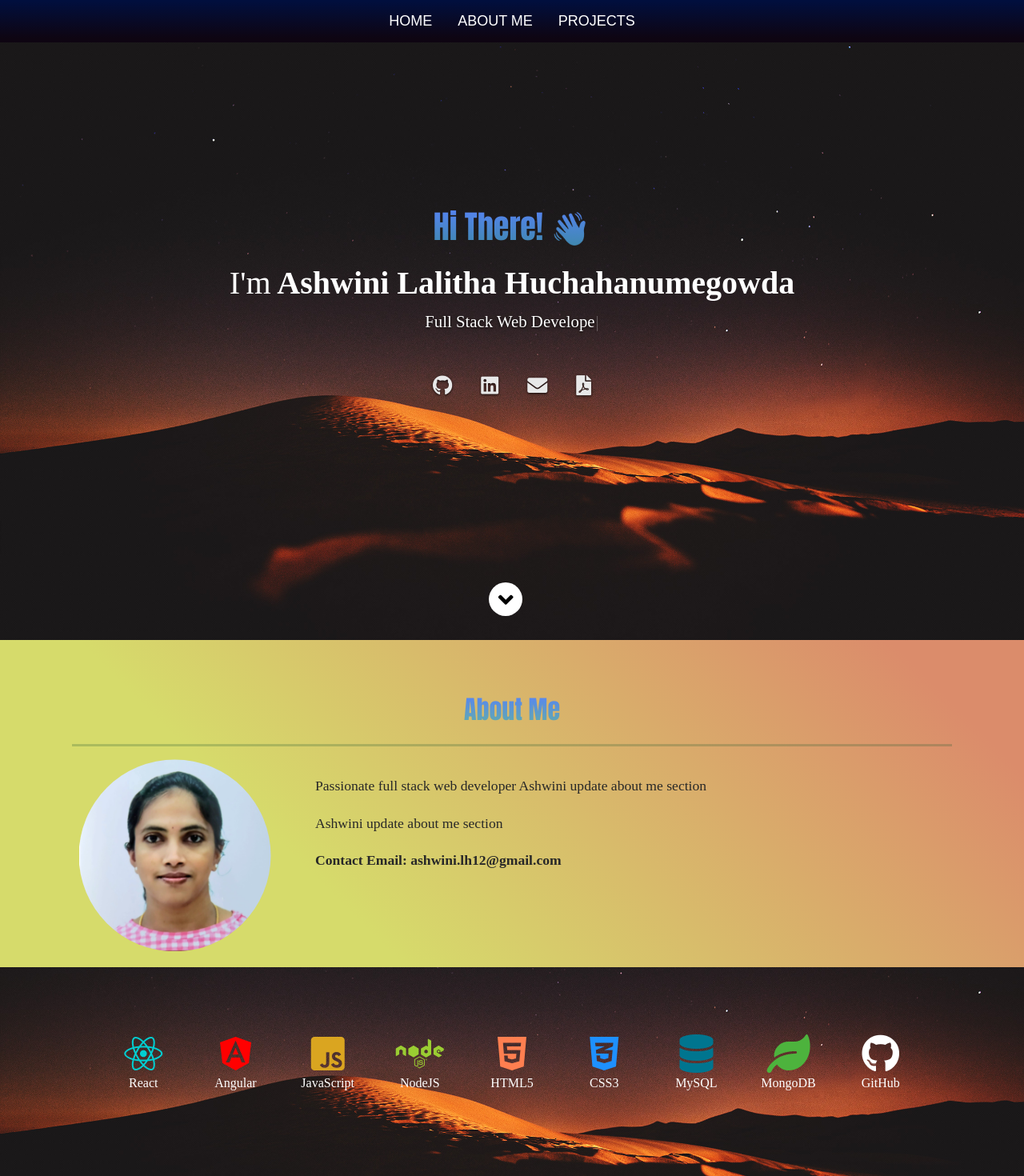
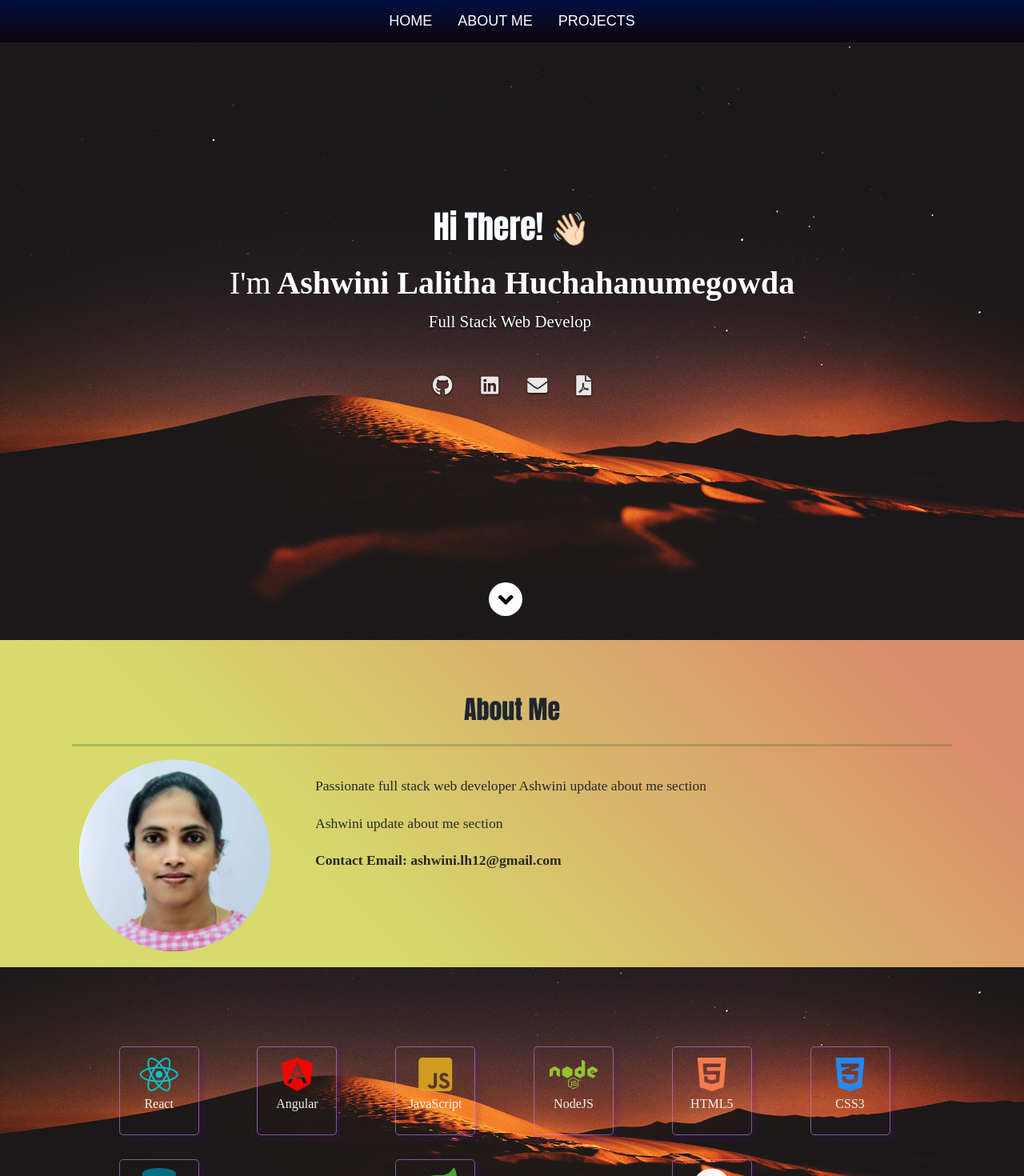
Before and after one commit to ashwinilh/portfolio, a React (Create React App) app: page / in a window 1280 px wide. Shown: the top 1470 px of the page at 80% size. Built offline with nearby package versions, Linux system fonts and the light colour scheme.

Commit message:
updating css for wave

```diff
--- a/src/App.css
+++ b/src/App.css
@@ -68,7 +68,46 @@
 
 .home-section .scrolldown a:hover { background-color: #11ABB0; }
 
+.wave {
+  animation-name: wave-animation;
+  animation-duration: 2.1s;
+  animation-iteration-count: infinite;
+  transform-origin: 70% 70%;
+  display: inline-block;
+}
+
+@keyframes wave-animation {
+  0% {
+    transform: rotate(0deg);
+  }
+  10% {
+    transform: rotate(14deg);
+  } /* The following five values can be played with to make the waving more or less extreme */
+  20% {
+    transform: rotate(-8deg);
+  }
+  30% {
+    transform: rotate(14deg);
+  }
+  40% {
+    transform: rotate(-4deg);
+  }
+  50% {
+    transform: rotate(10deg);
+  }
+  60% {
+    transform: rotate(0deg);
+  } /* Reset for the last half to pause */
+  100% {
+    transform: rotate(0deg);
+  }
+}
+
 #about{
+  background: linear-gradient(45deg, #d6db6b 30%, #db8c6b 90%) no-repeat;
+}
+
+#projects{
   background: linear-gradient(45deg, #d6db6b 30%, #db8c6b 90%) no-repeat;
 }
 
@@ -81,16 +120,13 @@
 }
 
 .heading{
-  /* background: -webkit-linear-gradient(#3a444e, #d84e4e); */
   background: -webkit-linear-gradient(#5784f5, #40a8bdc7);
   background-clip: border-box;
   -webkit-background-clip: text;
-  -webkit-text-fill-color: transparent;
   font-family: Impact, Haettenschweiler, 'Arial Narrow Bold', sans-serif;
 }
 
 .modelHeading{
-  /* background: -webkit-linear-gradient(#3a444e, #d84e4e); */
   background: -webkit-linear-gradient(#575a60, #9d37bb);
   background-clip: border-box;
   -webkit-background-clip: text;
@@ -107,7 +143,6 @@
 /* Footer */
 footer{
   position: relative;
-  /* background : Radial-gradient(ellipse at bottom,#011968,#0e0512); */
   background: linear-gradient(0deg, #010f3e 2%, #0e0512 90%) no-repeat;
   color: #9dc6d8;
 }
@@ -160,7 +195,22 @@
 
 }
 
+.tech-icons {
+  margin: 15px;
+  padding: 10px;
+  opacity: 0.93;
+  border: 1.7px solid rgba(200, 137, 230, 0.637);
+  vertical-align: middle;
+  text-align: center;
+  border-radius: 5px;
+  display: table;
+  box-shadow: 4px 5px 4px 3px rgba(89, 4, 168, 0.137);
+  overflow: hidden;
+  transition: all 0.4s ease 0s;
+  width:100px;
+  height: 50px;
 
+}
 
 
 /* Small Devices */
```
